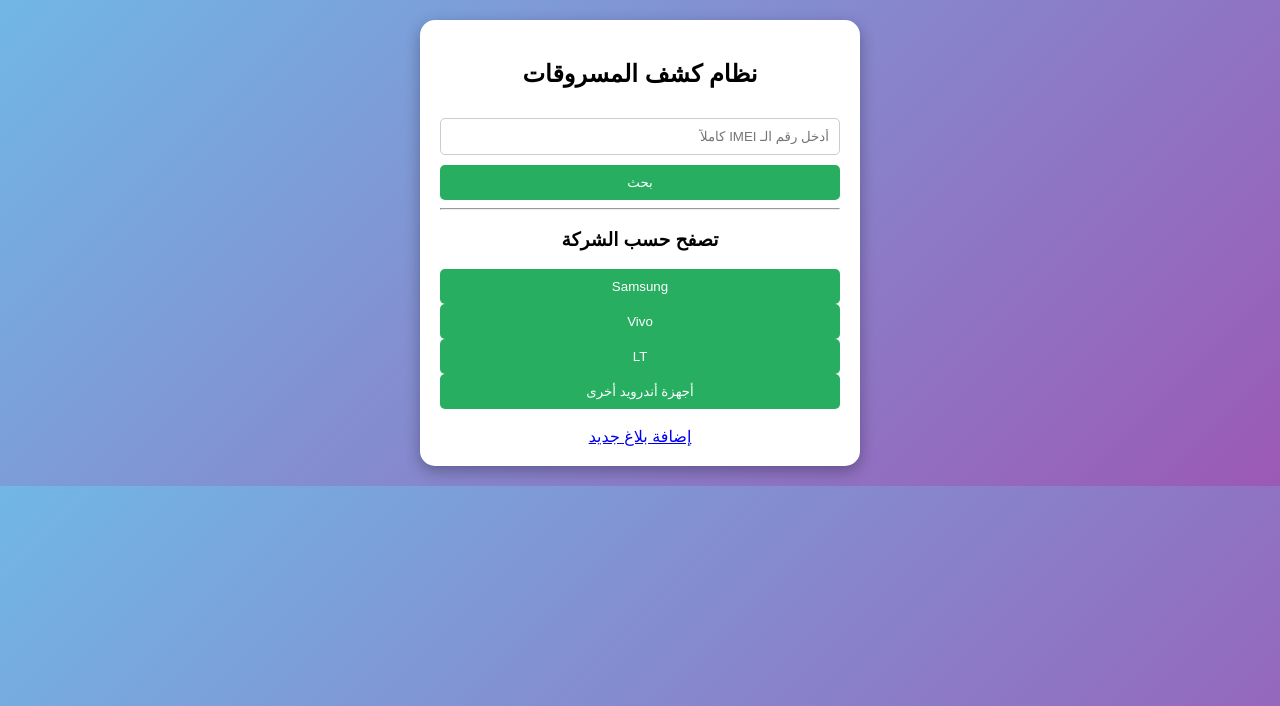
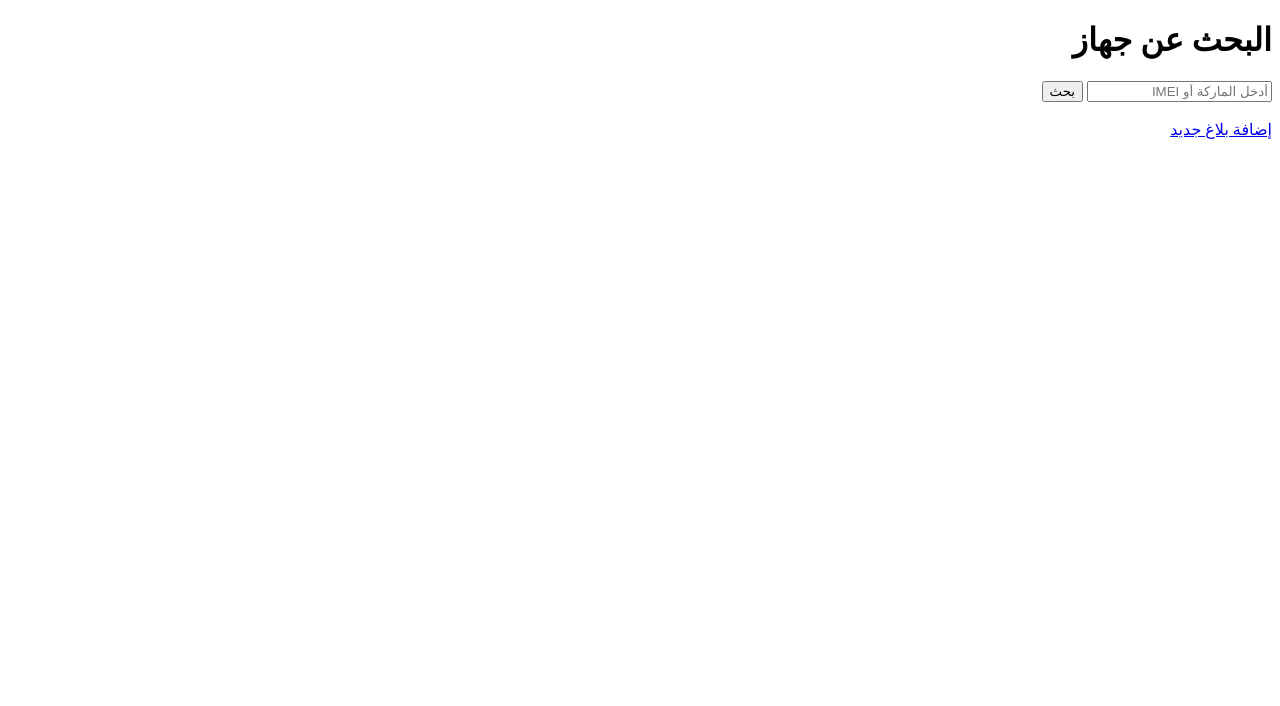
Before and after one commit to Ali202004/stolen-phones-project, a Flask app: page / in a window 1280 px wide. Shown: the top 706 px of the page. Run offline with Flask 3, Linux system fonts and the light colour scheme.

Commit message:
Update index.html

```diff
--- a/templates/index.html
+++ b/templates/index.html
@@ -2,22 +2,15 @@
 <html lang="ar" dir="rtl">
 <head>
     <meta charset="UTF-8">
-    <link rel="stylesheet" href="{{ url_for('static', filename='style.css') }}">
+    <title>نظام بلاغات الأجهزة</title>
 </head>
 <body>
-    <div class="container">
-        <h2>نظام كشف المسروقات</h2>
-        <form action="/search" method="GET">
-            <input type="text" name="imei" placeholder="أدخل رقم الـ IMEI كاملاً">
-            <button type="submit">بحث</button>
-        </form>
-        <hr>
-        <h3>تصفح حسب الشركة</h3>
-        <a href="/search?brand=Samsung"><button>Samsung</button></a>
-        <a href="/search?brand=Vivo"><button>Vivo</button></a>
-        <a href="/search?brand=LT"><button>LT</button></a>
-        <a href="/search?brand=Android"><button>أجهزة أندرويد أخرى</button></a>
-        <br><br><a href="/add">إضافة بلاغ جديد</a>
-    </div>
+    <h1>البحث عن جهاز</h1>
+    <form action="/search" method="GET">
+        <input type="text" name="brand" placeholder="أدخل الماركة أو IMEI">
+        <button type="submit">بحث</button>
+    </form>
+    <br>
+    <a href="/add">إضافة بلاغ جديد</a>
 </body>
 </html>
```
